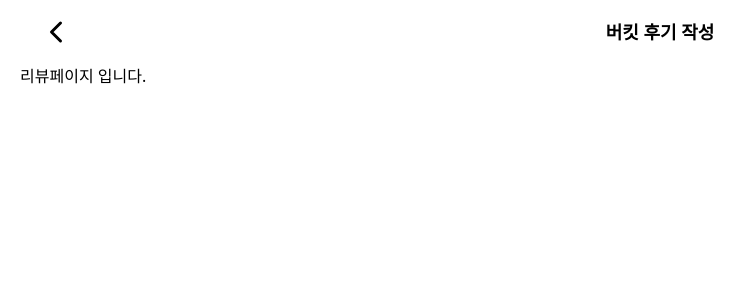
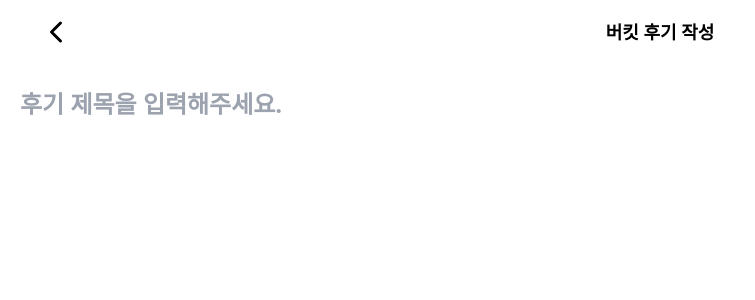
Before and after one commit to ggumms/ggumtle, a React (Vite) app in the folder frontend/: page /review/write in a window 1280 px wide. Shown: the top 300 px of the page, without its empty margins (0-755 px from the left). Built offline with nearby package versions, Linux system fonts and the light colour scheme.

Commit message:
[FE] Feat #76: ReviewTitle 컴포넌트 작성
Change-Id: I60666c9eee52de8cfbb739a46da9843c3787e47b

```diff
--- /dev/null
+++ b/frontend/src/pages/Bucket/AddReview/ReviewTitle.tsx
@@ -0,0 +1,25 @@
+import React, { ChangeEvent } from 'react'
+
+interface ReviewTitleProps {
+	title: string
+	setTitle: React.Dispatch<React.SetStateAction<string>>
+}
+
+const ReviewTitle = ({ title, setTitle }: ReviewTitleProps) => {
+	const handleChangeTitle = (event: ChangeEvent<HTMLInputElement>) => {
+		const inputText = event.currentTarget.value
+		setTitle(inputText)
+	}
+
+	return (
+		<input
+			type="text"
+			value={title}
+			placeholder="후기 제목을 입력해주세요."
+			onChange={handleChangeTitle}
+			className="w-full mt-6 mb-6 text-2xl font-bold"
+		/>
+	)
+}
+
+export default ReviewTitle
--- a/frontend/src/pages/Bucket/AddReview/index.tsx
+++ b/frontend/src/pages/Bucket/AddReview/index.tsx
@@ -1,9 +1,12 @@
-import Header from '../../../components/Header'
+import { useState } from 'react'
+import ReviewTitle from './ReviewTitle'
 import { icons } from '../../../constants/header-icons'
 import { useRouter } from '../../../hooks/useRouter'
 import { IMenu, IMenuFunc } from '../../../interfaces'
+import Header from '../../../components/Header'
 
 const AddReview = () => {
+	const [title, setTitle] = useState('')
 	const { goBack } = useRouter()
 
 	const handleLeftFunc = () => {
@@ -15,7 +18,7 @@ const AddReview = () => {
 	return (
 		<div className="flex flex-col h-screen px-5 pt-16 pb-12">
 			<Header menu={headerMenu} func={headerFunc} />
-			리뷰페이지 입니다.
+			<ReviewTitle title={title} setTitle={setTitle} />
 		</div>
 	)
 }
```
